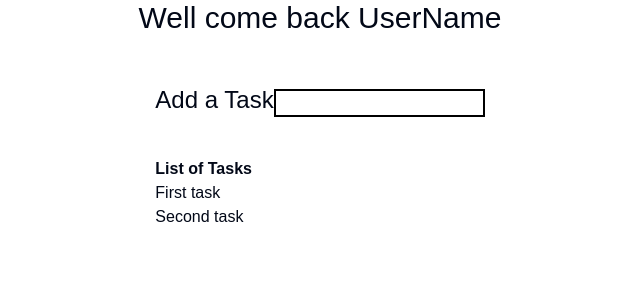
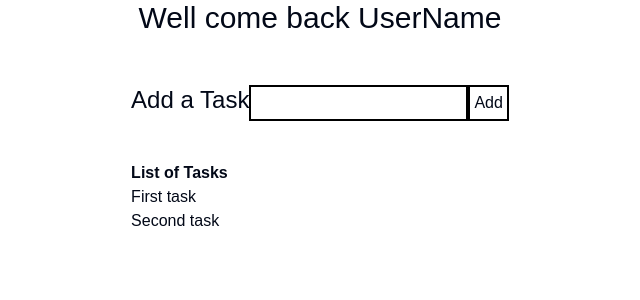
Before and after one commit to NOFAXKING/front, a Next.js app in the folder todo-app/: page / in a window 1280 px wide. Shown: the top 300 px of the page, without its empty margins (320-960 px from the left). Built offline with nearby package versions, Linux system fonts and the light colour scheme.

Commit message:
Add button to form

```diff
--- a/todo-app/app/page.tsx
+++ b/todo-app/app/page.tsx
@@ -5,10 +5,11 @@ export default function Home() {
       <h1 className="flex justify-center font-medium text-3xl mb-10">Well come back UserName</h1>
       <div className="flex justify-center min-h-screen py-2">
         <div>
-          <div className="mb-10">
+          <form className="mb-10">
             <label htmlFor="todo-note" className="font-medium text-2xl">Add a Task</label>
-            <input type="text" id="todo-note" className="border-2 border-black" />
-          </div>
+            <input type="text" id="todo-note" className="border-2 border-black p-1" />
+            <input type="submit" value="Add" className="border-2 border-black p-1" />
+          </form>
           <div>
             <h1 className="font-extrabold">List of Tasks</h1>
             <ul>
```
